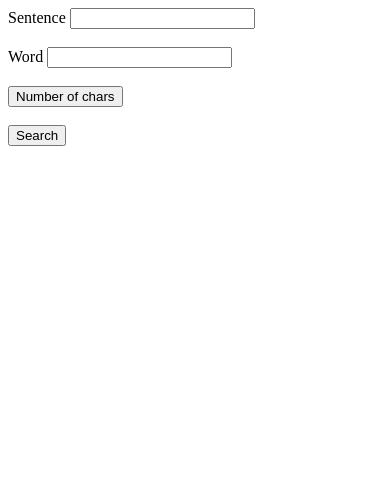
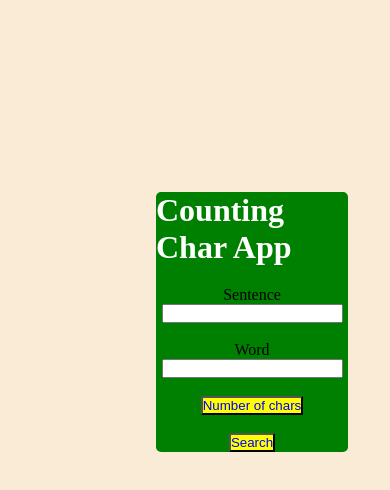
Before and after one commit to giftnkz6/Second-Group-App, a plain HTML site: page index.html in a window 390 px wide. Drawn offline with Linux system fonts and the light colour scheme.

Commit message:
Added style

```diff
--- a/index.html
+++ b/index.html
@@ -4,18 +4,25 @@
     <meta charset="UTF-8">
     <meta http-equiv="X-UA-Compatible" content="IE=edge">
     <meta name="viewport" content="width=device-width, initial-scale=1.0">
-    <title>Document</title>
+    <link rel="stylesheet" href="./styles/style.css">
+    <title>Group Exercise 2</title>
 </head>
 <body>
+    <div class="container">
+        <h1>Counting Char App</h1>
         <form action="">
-        <label for="sentence">Sentence</label>
+            <label for="sentence">Sentence</label><br>
             <input type="text" name="sentence" id="sentence">
             <br><br>
-        <label for="word">Word</label>
+            <label for="word">Word</label><br>
             <input type="text" name="word" id="word"><br><br>
             <button id="char">Number of chars</button><br><br>
             <button id="search">Search</button>
+
         </form>
+
+    </div>
+
 
     <script src="./js/code.js"></script>
 </body>
--- a/js/code.js
+++ b/js/code.js
@@ -1,7 +1,20 @@
 let search = document.getElementById("search")
-let char = document.getElementById("word")
+let char = document.getElementById("char")
 
-search.addEventListener('click', () =>{
-    let searched = document.getElementById("search").value;
-    document.write(`Value was found at position: ${searched}`);
+search.addEventListener("click", (e) =>{
+    e.preventDefault();
+    let searched = document.getElementById("sentence").value;
+
+    // document.write(`Number of chars: ${searched.length}`)
+    console.log(`Number of chars: ${searched.length}`);
+
 });
+
+char.addEventListener('click', (e) => {
+    e.preventDefault();
+    search= document.getElementById("sentence").value;
+    let numberOfChar = document.getElementById("word").value;
+
+    // document.write(`${numberOfChar} is at position: ${search.indexOf(numberOfChar)}`);
+    console.log(`${numberOfChar} is at position: ${search.indexOf(numberOfChar)}`);
+});
--- /dev/null
+++ b/styles/style.css
@@ -0,0 +1,40 @@
+*{
+    margin: 0;
+    padding: 0;
+    box-sizing: border-box;
+}
+
+body{
+    width: 100vw;
+    background-color: antiquewhite;
+}
+
+.container{
+    width: 30vw;
+    height: auto;
+    background-color: green;
+    margin-top: 10%;
+    margin: 12rem 0 0 40%;
+    border-radius: 5px;
+}
+
+.container form{
+    text-align: center;
+    margin-top: 20px;
+}
+
+h1{
+    color: white;
+}
+
+button{
+    background-color: yellow;
+    color: blue;
+}
+
+@media screen and (max-width: 599px) {
+    .container{
+        min-width: 12rem;
+    }
+
+}
```
Lines whose indentation alone changed are shown as unchanged.
